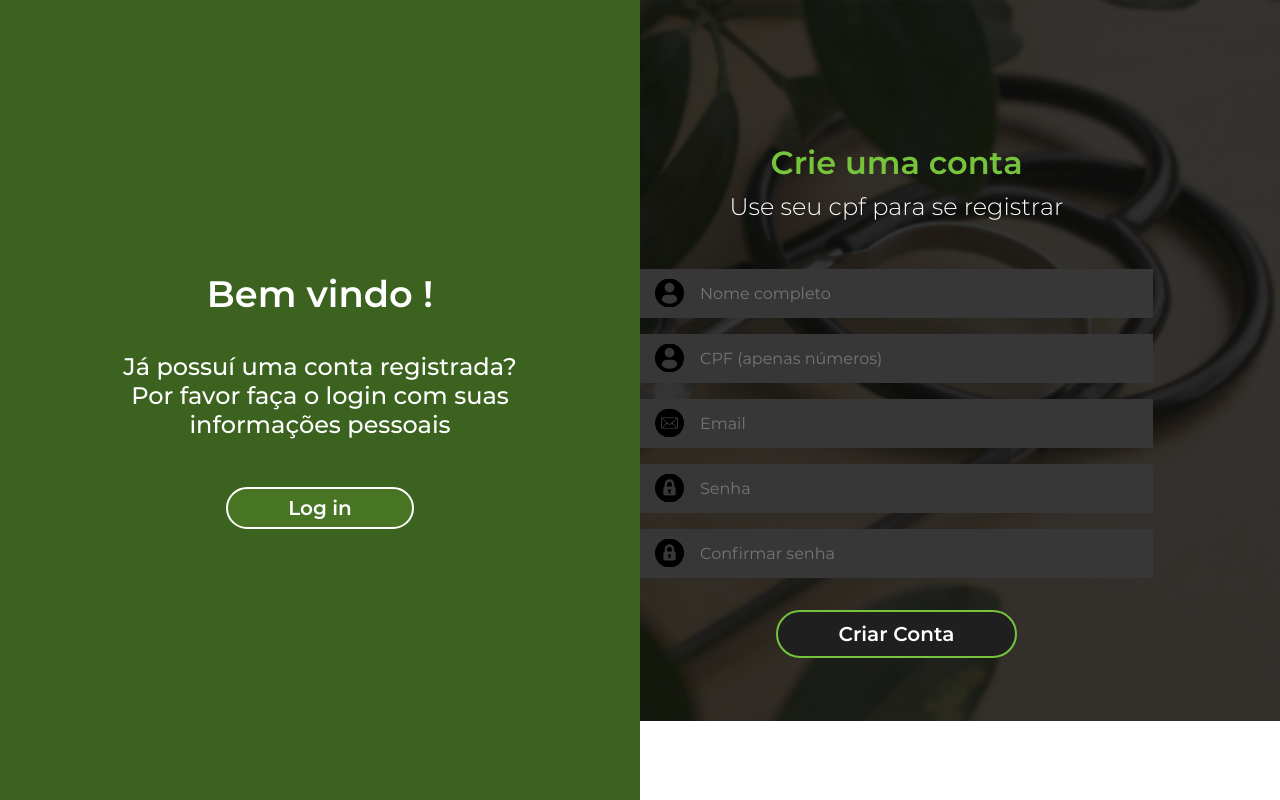
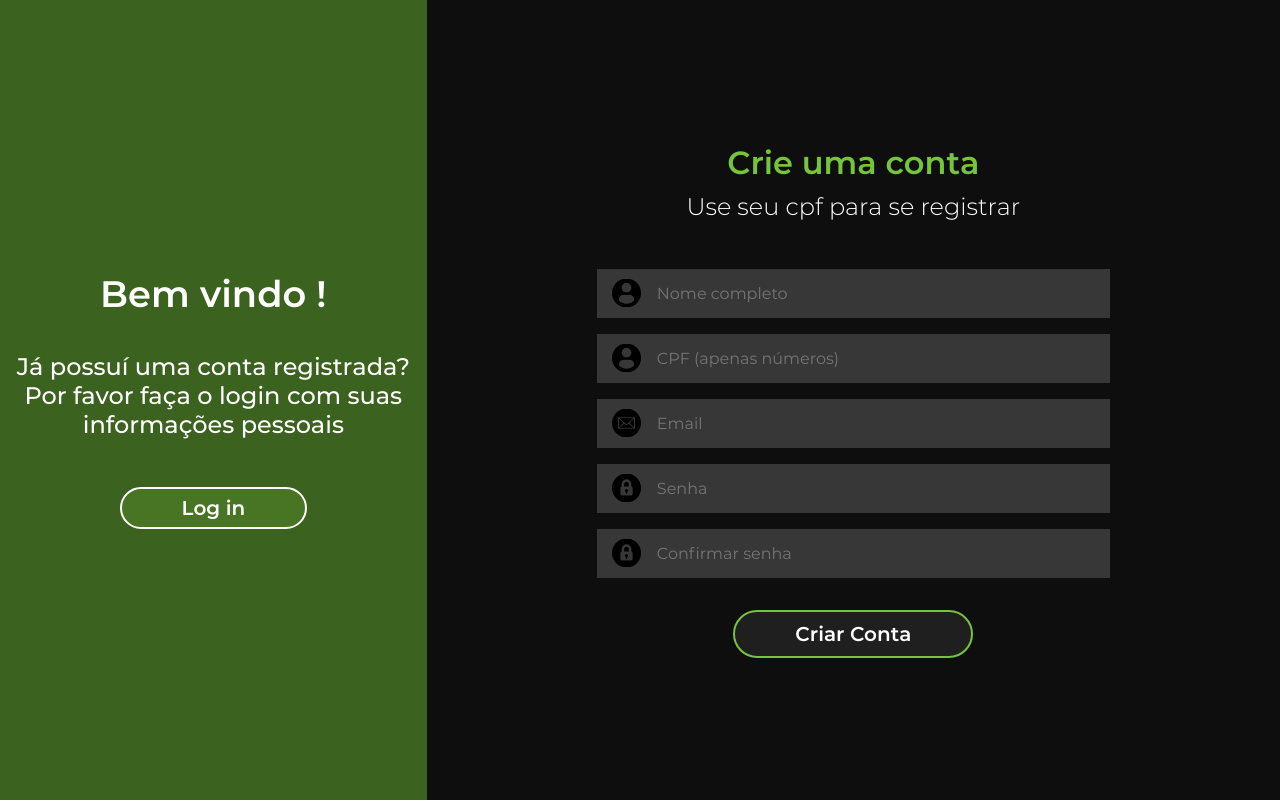
Before and after one commit to Isasouza00/Biotech, a Flask app: page /cadastro in a window 1280 px wide. Run offline with Flask 3, Linux system fonts and the light colour scheme.

Commit message:
pensamentos

```diff
--- a/static/css/cadastro.css
+++ b/static/css/cadastro.css
@@ -84,10 +84,10 @@
 .box-right{
     display: flex;
     flex-direction: column;
-
+    background-color: #0e0e0e;
     color: white;
-
-
+    height: 100vh;
+    width: 100vw;
     align-items: center;
     justify-content: center;
 }
```
